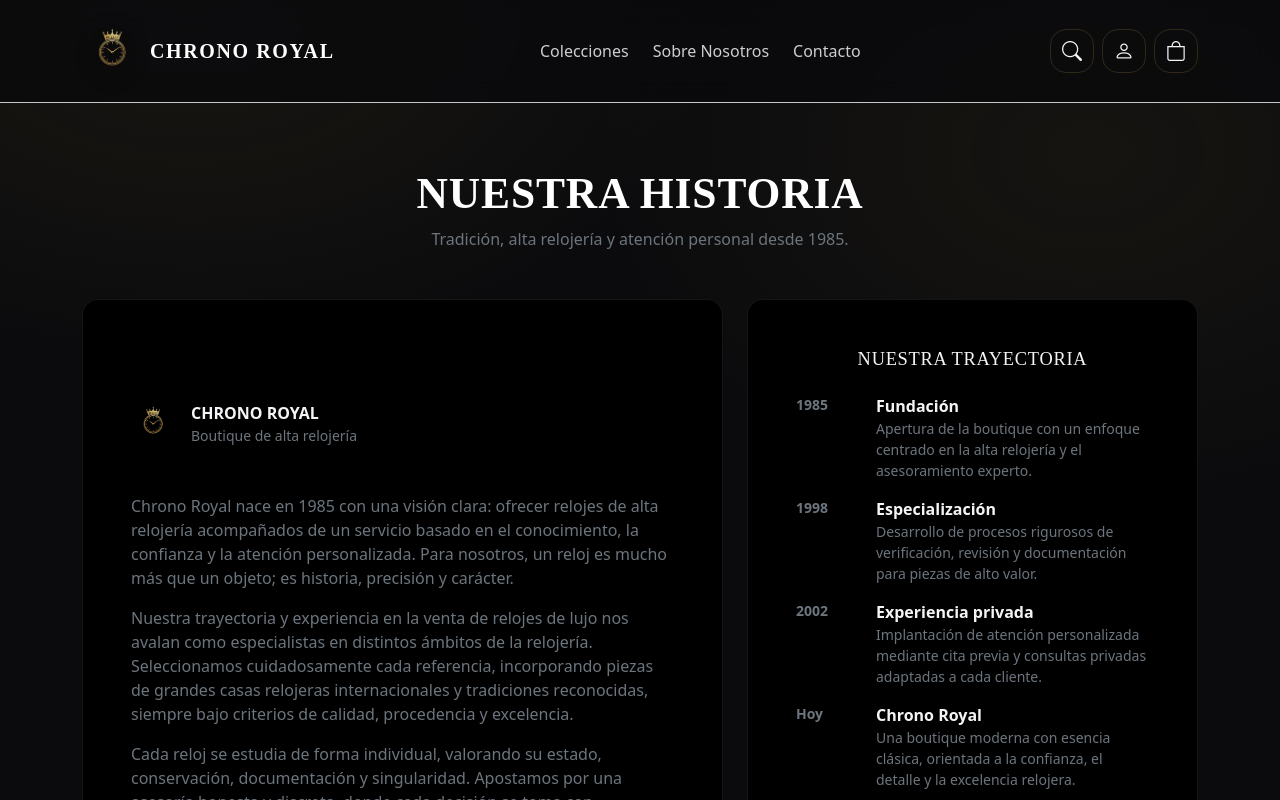
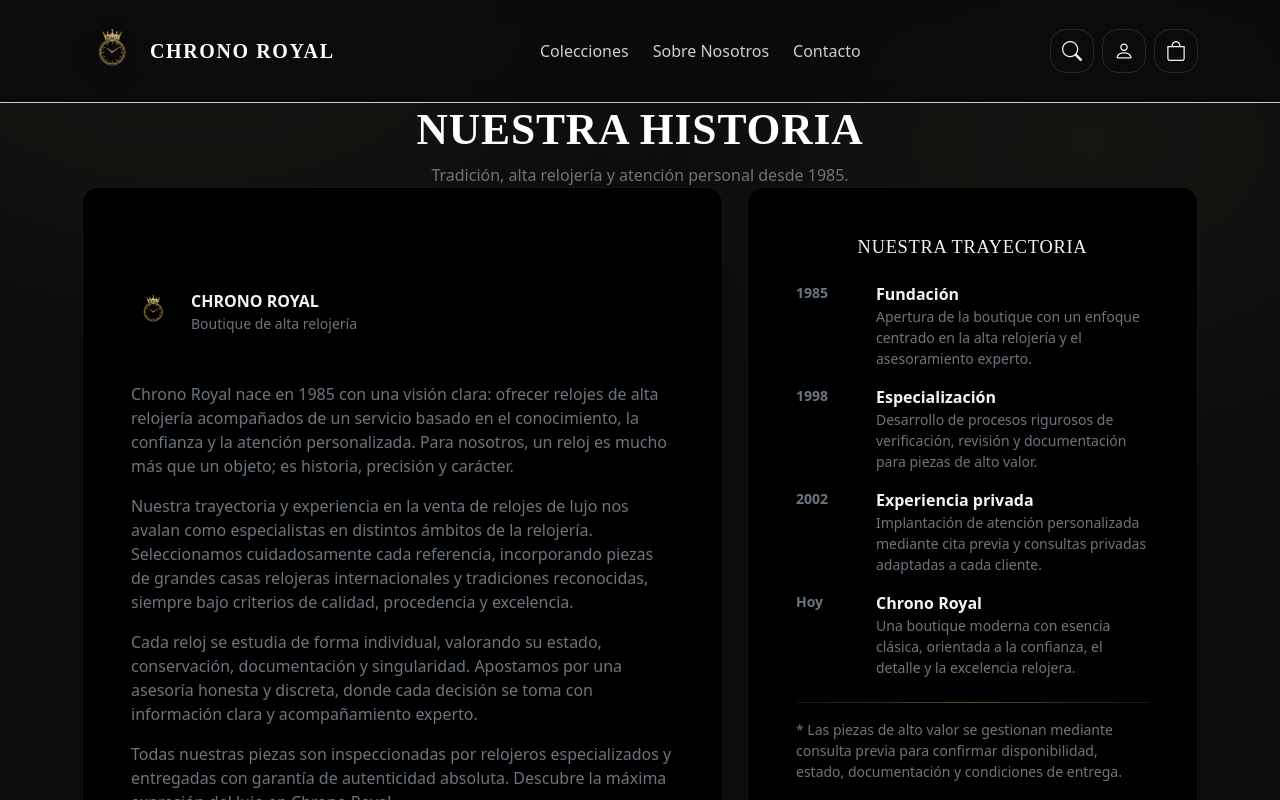
Before and after one commit to IvanL07/web-chrono-royal-DAWA-EquipoIvanJairoJavi, an Angular app: page /sobre-nosotros in a window 1280 px wide. Shown: the top 800 px of the page. Built offline with nearby package versions, Linux system fonts and the light colour scheme.

Commit message:
ALINEAMIENTO DE HEADER

```diff
--- a/src/app/componentes/contacto/contacto.component.html
+++ b/src/app/componentes/contacto/contacto.component.html
@@ -1,5 +1,5 @@
 <div class="container pb-5" style="padding-top: 2rem; padding-bottom: 4rem;">
-  <header class="text-center py-5 mt-3">
+  <header class="text-center">
     <div class="container">
       <h1 class="cr-display text-white text-uppercase">Contacto</h1>
       <p class="text-secondary mb-0">Nuestro equipo de asesores está a tu disposición.</p>
--- a/src/app/componentes/sobre-nosotros/sobre-nosotros.component.html
+++ b/src/app/componentes/sobre-nosotros/sobre-nosotros.component.html
@@ -1,7 +1,7 @@
 <main>
 
   <!-- HERO -->
-  <header class="py-5 mt-3 text-center">
+  <header class="text-center">
     <div class="container">
       <h1 class="cr-display text-white text-uppercase">NUESTRA HISTORIA</h1>
       <p class="text-secondary mb-0">
```
